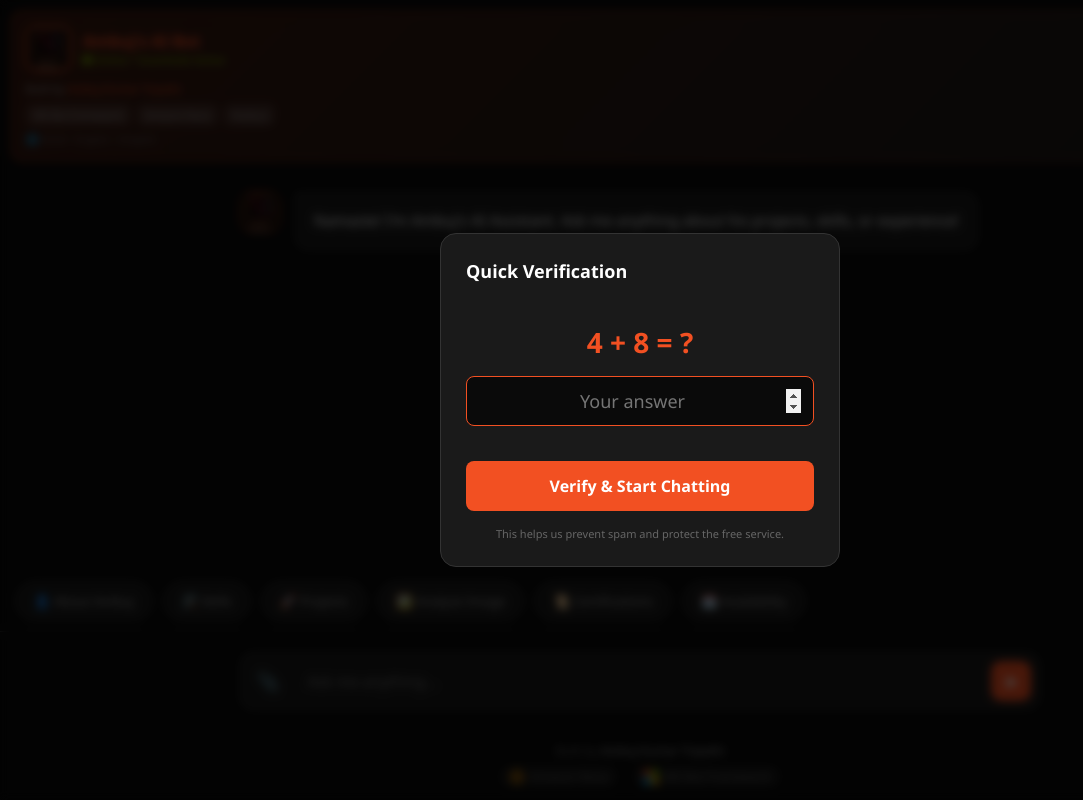
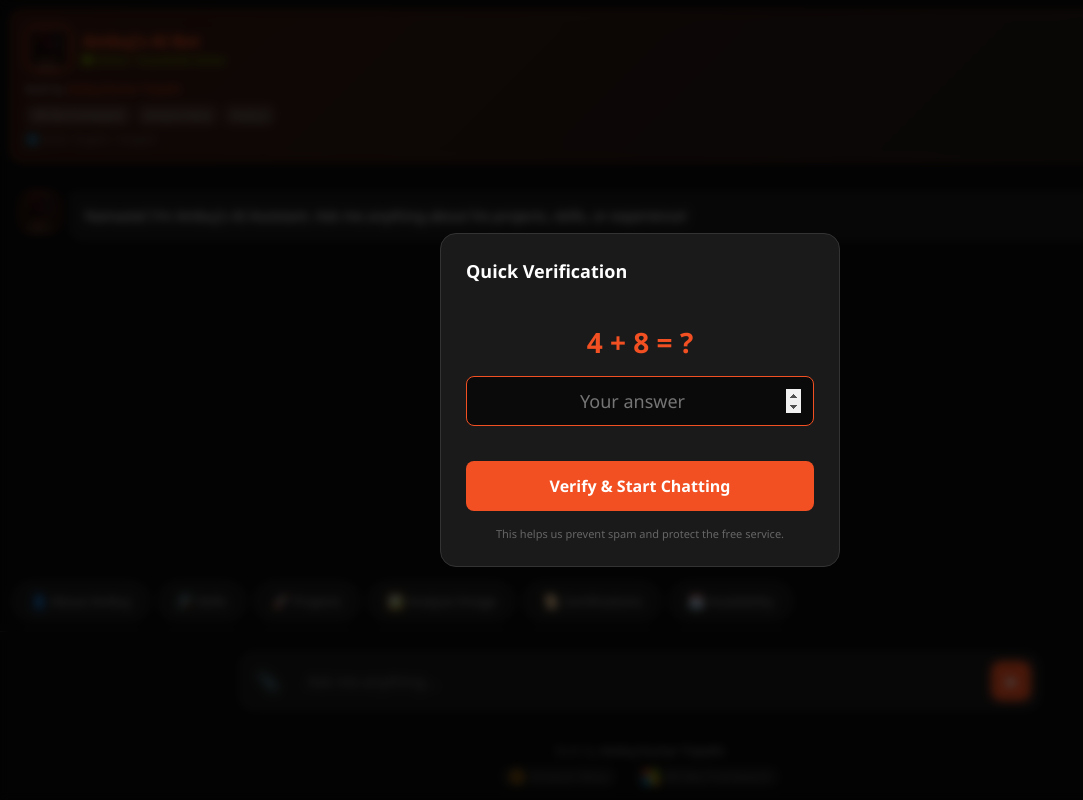
Before and after one commit to Ambuj123-lab/ambuj-ms-bot-framework, a website: page public/index.html in a window 1280 px wide. Shown: the whole page, without its empty margins (0-1083 px from the left). Drawn offline with nearby package versions, Linux system fonts and the light colour scheme.

Commit message:
fix: Chips scroll with overflow-x:scroll, content overflow:hidden, message overflow:hidden

```diff
--- a/public/index.html
+++ b/public/index.html
@@ -132,11 +132,11 @@
 
         .message {
             display: flex;
-            gap: 15px;
-            max-width: 800px;
-            margin: 0 auto;
+            gap: 10px;
+            max-width: 100%;
             width: 100%;
             animation: fadeIn 0.3s ease;
+            overflow: hidden;
         }
 
         @keyframes fadeIn {
@@ -181,15 +181,18 @@
 
         .content {
             background: var(--bg-card);
-            padding: 15px 18px;
+            padding: 12px 14px;
             border-radius: 12px;
             border: 1px solid var(--border-color);
-            line-height: 1.7;
-            font-size: 15px;
+            line-height: 1.6;
+            font-size: 14px;
             position: relative;
             word-wrap: break-word;
             overflow-wrap: break-word;
-            max-width: calc(100% - 55px);
+            word-break: break-word;
+            flex: 1;
+            min-width: 0;
+            overflow: hidden;
         }
 
         .message.user .content {
@@ -293,21 +296,19 @@
         /* Quick Actions - Scrollable */
         .quick-actions {
             display: flex;
-            gap: 10px;
-            padding: 10px 15px;
-            overflow-x: auto;
-            flex-wrap: nowrap;
+            gap: 8px;
+            padding: 10px 12px;
+            overflow-x: scroll !important;
+            overflow-y: hidden;
+            flex-wrap: nowrap !important;
             -webkit-overflow-scrolling: touch;
-            scrollbar-width: thin;
+            scrollbar-width: none;
+            width: 100%;
+            box-sizing: border-box;
         }
 
         .quick-actions::-webkit-scrollbar {
-            height: 4px;
-        }
-
-        .quick-actions::-webkit-scrollbar-thumb {
-            background: var(--border-color);
-            border-radius: 2px;
+            display: none;
         }
 
         .chip {
```
